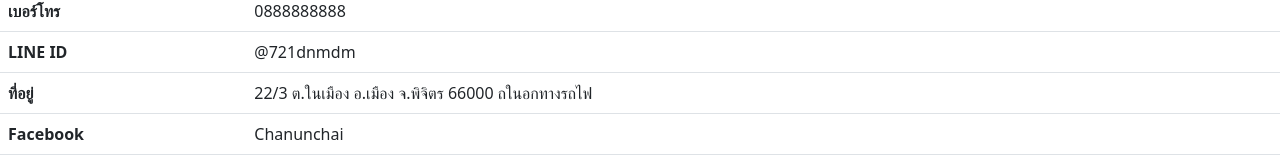
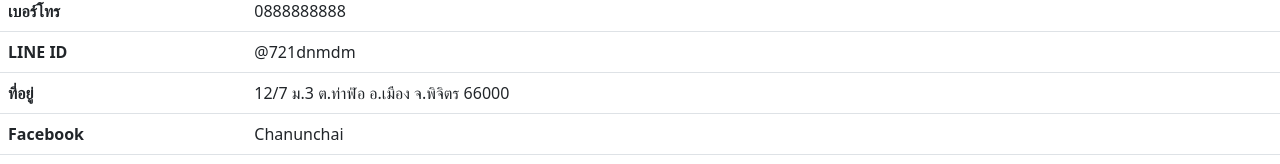
Before and after one commit to chananchai/profile, a plain HTML site: page index.html in a window 1280 px wide. Shown: the part 1048-1212 px from the top of the page. Drawn offline with nearby package versions, Linux system fonts and the light colour scheme.

Commit message:
Update index.html

```diff
--- a/index.html
+++ b/index.html
@@ -33,7 +33,7 @@
             </tr>
             <tr>
                 <th scope="row">ที่อยู่</th>
-                <td>22/3 ต.ในเมือง อ.เมือง จ.พิจิตร 66000 ถในอกทางรถไฟ</td>
+                <td>12/7 ม.3 ต.ท่าฬ่อ อ.เมือง จ.พิจิตร 66000</td>
             </tr>
             <tr>
                 <th scope="row">Facebook</th>
```
